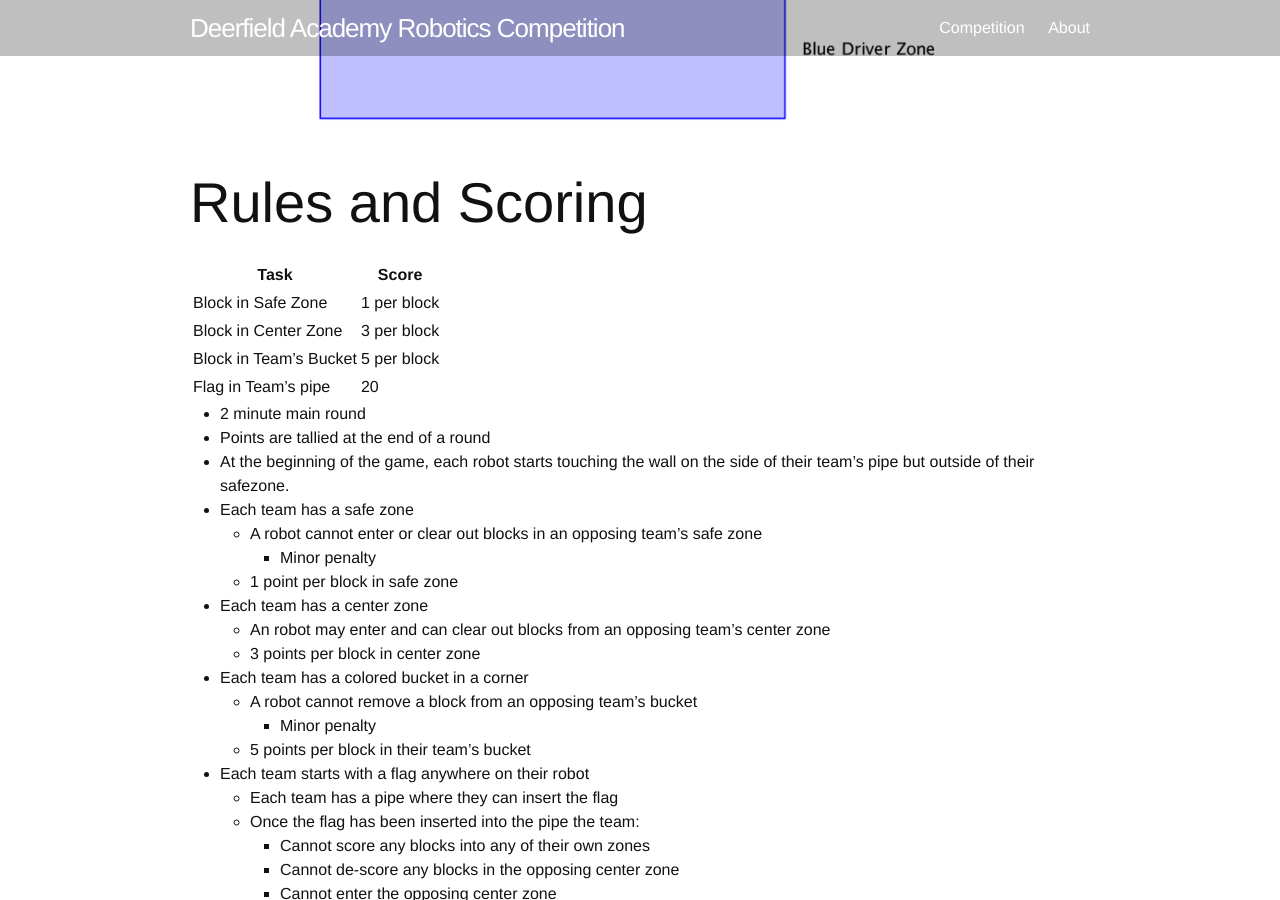
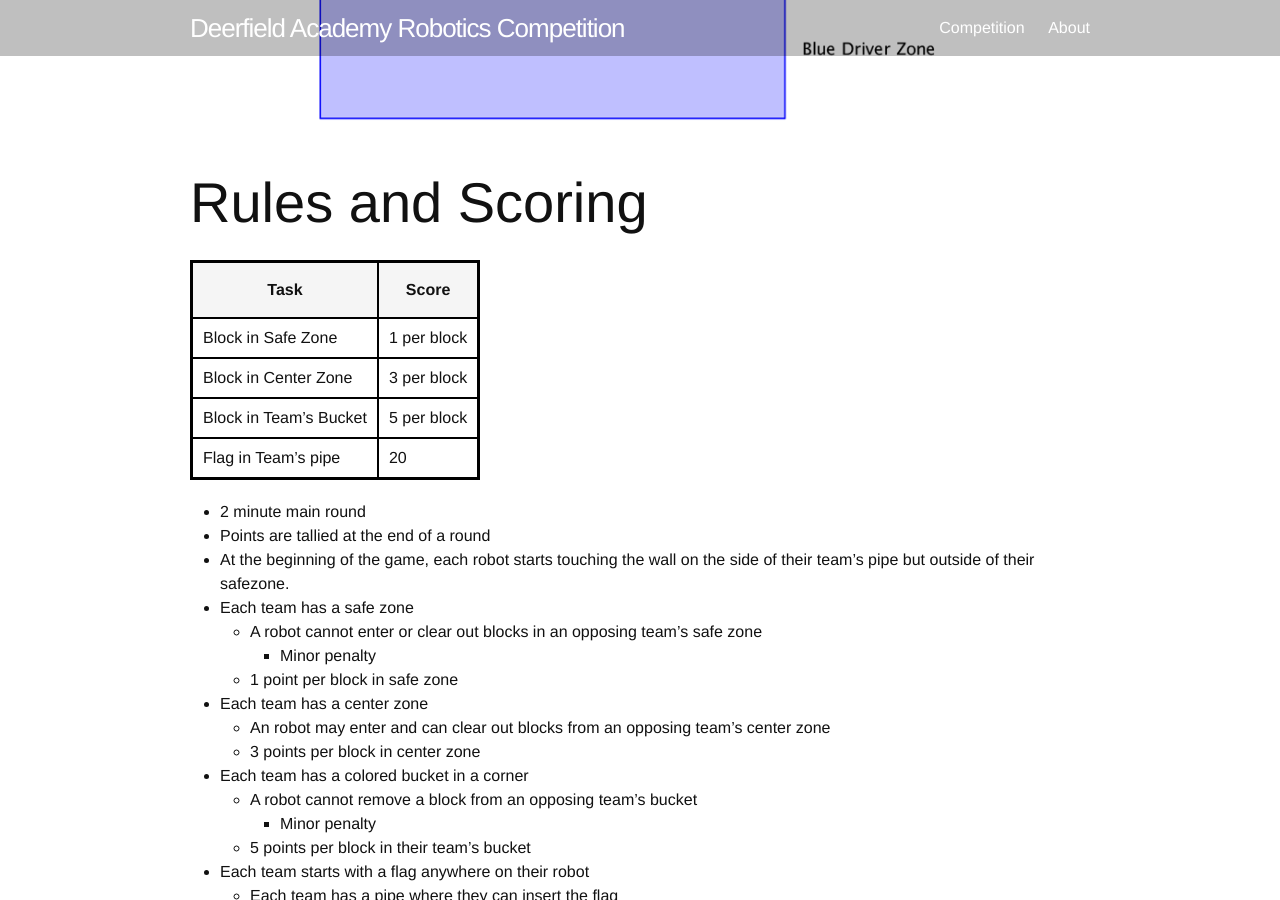
Before and after one commit to jtaylor1029/darc, a Jekyll site: the page built from _posts/2016-10-03-competition.md, in a window 1280 px wide and 900 px high, scrolled down 1573 px. Built offline with Jekyll 4.4.1, drawn with Linux system fonts in a browser that asks for light colours.

Commit message:
Added table sass

```diff
--- a/_sass/darc/_layout.scss
+++ b/_sass/darc/_layout.scss
@@ -140,3 +140,25 @@
 
 #card-3 {
 }
+
+/*
+ * Post Table
+ */
+.post-content table {
+  margin-bottom: 20px;
+  border: 1px solid black;
+  padding: 0;
+  background: black;
+}
+
+th {
+  background: whitesmoke;
+  padding: 15px;
+}
+
+td {
+  background: white;
+  padding: 7px;
+  padding-left: 10px;
+  padding-right: 10px;
+}
```
